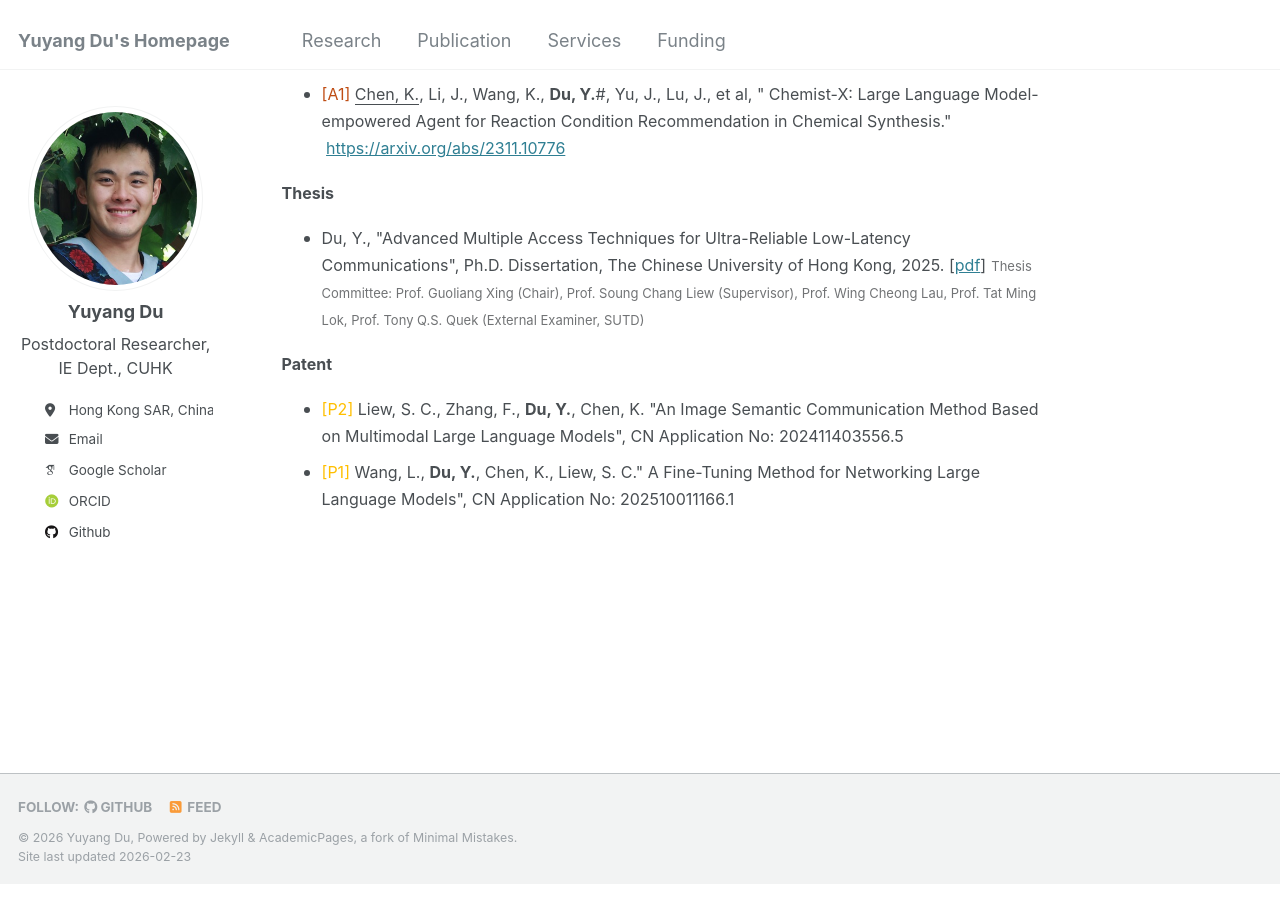
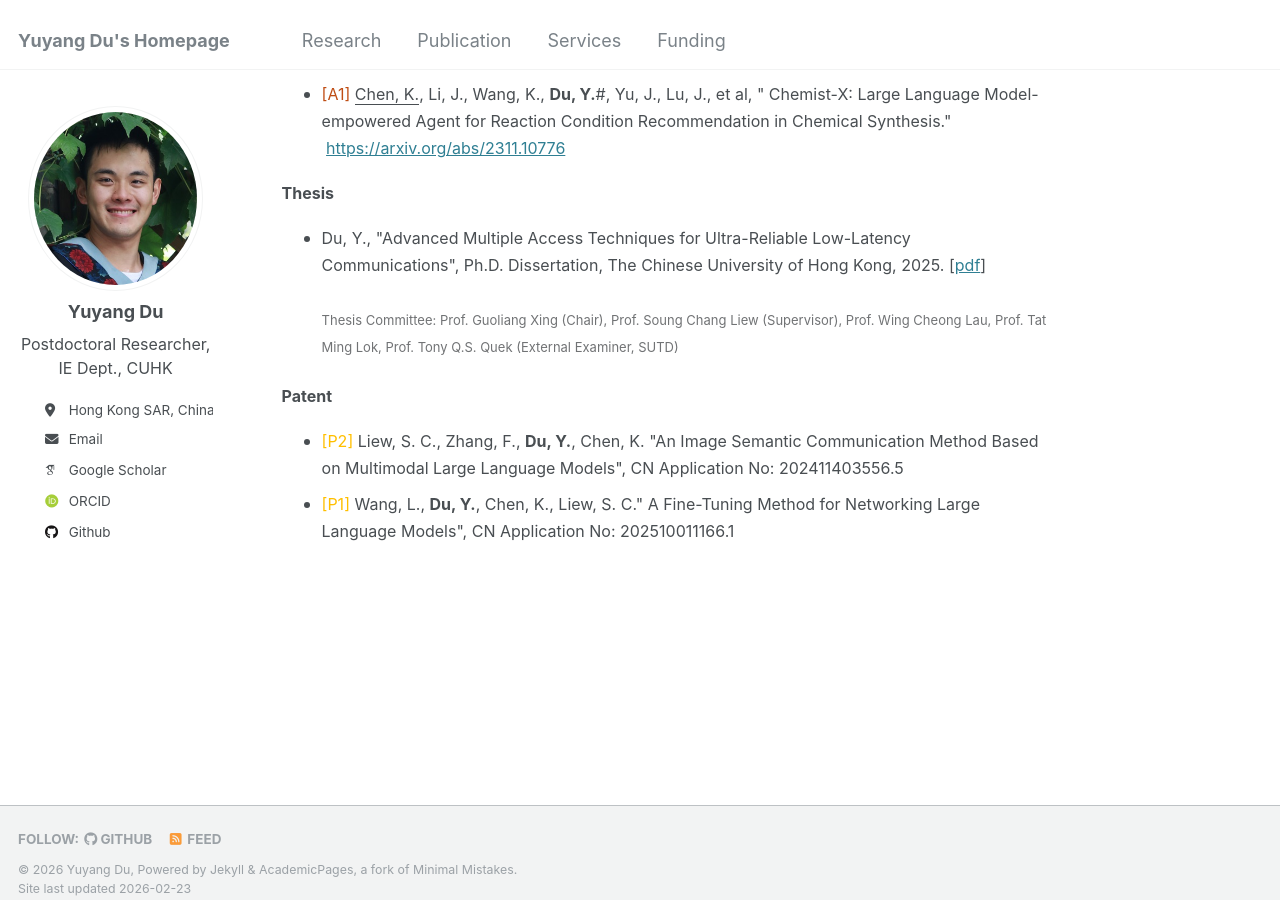
Before and after one commit to yuyangdu01/yuyangdu01.github.io, a Jekyll site: the page built from _pages/publication.md, in a window 1280 px wide and 900 px high, scrolled down 2283 px. Built offline with Jekyll 4.4.1, drawn with Linux system fonts in a browser that asks for light colours; some web fonts are replaced.

Commit message:
Update publication.md

```diff
--- a/_pages/publication.md
+++ b/_pages/publication.md
@@ -43,7 +43,7 @@ Publications
 * <font size=3><span style="color: #bf4d14;">[A1]</span> <u>Chen, K.</u>, Li, J., Wang, K., <b>Du, Y.</b>#, Yu, J., Lu, J., et al, " Chemist-X: Large Language Model-empowered Agent for Reaction Condition Recommendation in Chemical Synthesis." &nbsp;<a href="https://arxiv.org/abs/2311.10776">https://arxiv.org/abs/2311.10776</a></font>
 
 <font size=3><b>Thesis</b></font>
-* <font size=3>Du, Y., "Advanced Multiple Access Techniques for Ultra-Reliable Low-Latency Communications", Ph.D. Dissertation, The Chinese University of Hong Kong, 2025. [<a href="https://yuyangdu01.github.io/files/thesis_final.pdf">pdf</a>]</font> <font size=2><span style="color: #717375;">Thesis Committee: Prof. Guoliang Xing (Chair), Prof. Soung Chang Liew (Supervisor), Prof. Wing Cheong Lau, Prof. Tat Ming Lok, Prof. Tony Q.S. Quek (External Examiner, SUTD)</span></font>
+* <font size=3>Du, Y., "Advanced Multiple Access Techniques for Ultra-Reliable Low-Latency Communications", Ph.D. Dissertation, The Chinese University of Hong Kong, 2025. [<a href="https://yuyangdu01.github.io/files/thesis_final.pdf">pdf</a>]</font><br><font size=2><span style="color: #717375;">Thesis Committee: Prof. Guoliang Xing (Chair), Prof. Soung Chang Liew (Supervisor), Prof. Wing Cheong Lau, Prof. Tat Ming Lok, Prof. Tony Q.S. Quek (External Examiner, SUTD)</span></font>
 
 <font size=3><b>Patent</b></font>
 * <font size=3><span style="color: #ffbf00;">[P2]</span> Liew, S. C., Zhang, F., <b>Du, Y.</b>, Chen, K. "An Image Semantic Communication Method Based on Multimodal Large Language Models", CN Application No: 202411403556.5</font>
```
